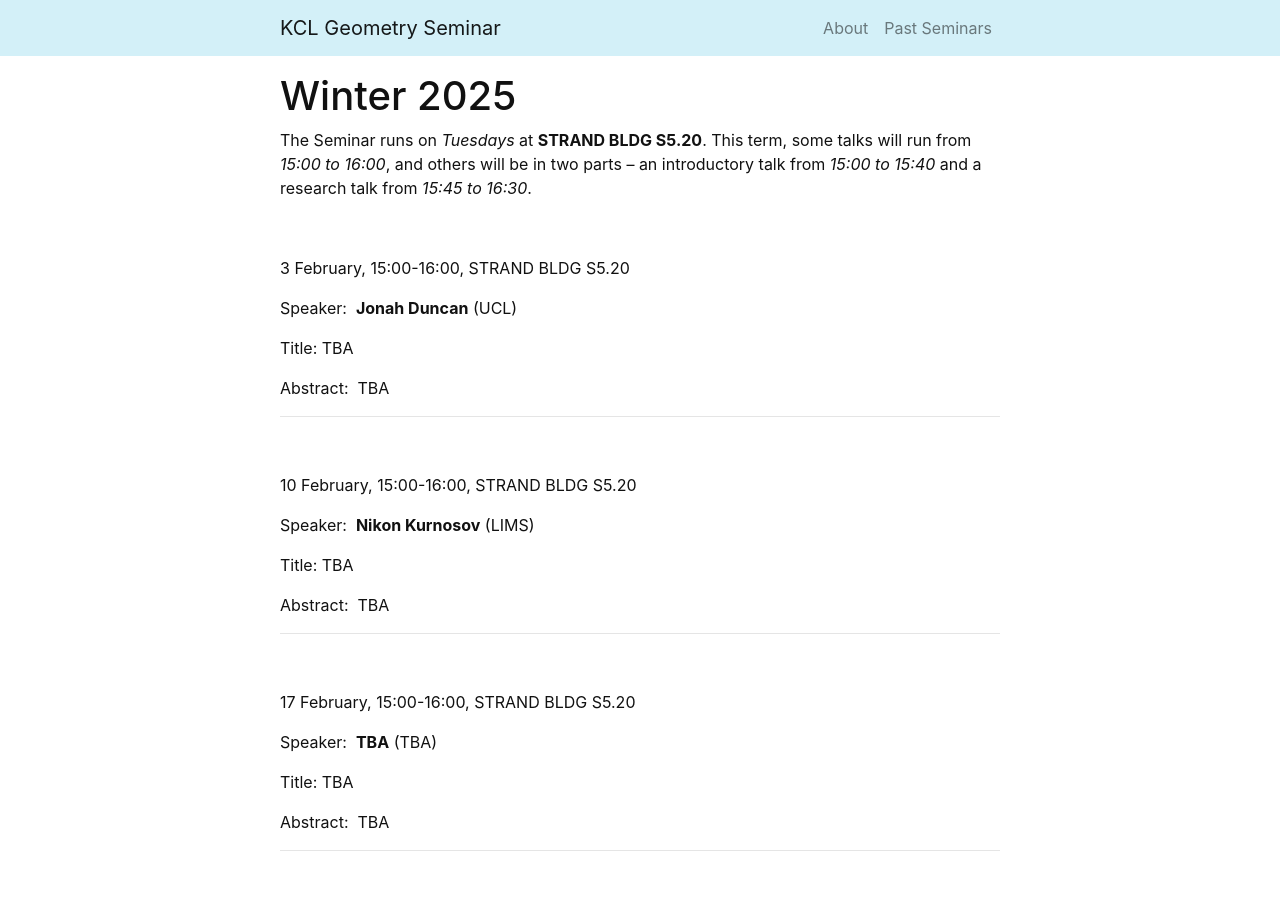
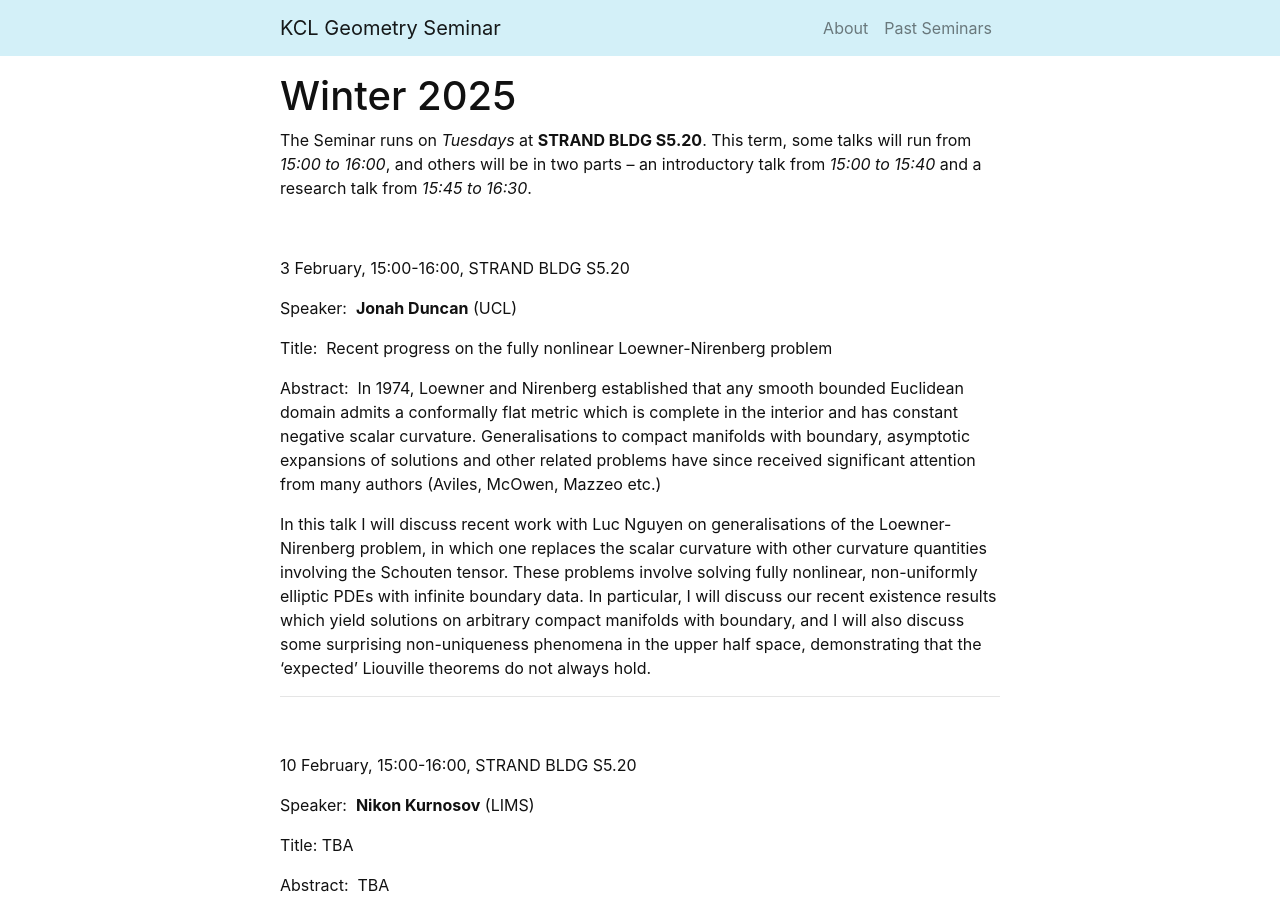
Before and after one commit to kcl-geometry-seminar/kcl-geometry-seminar.github.io, a Jekyll site: the page built from pages/index.md, in a window 1280 px wide and 900 px high. Built offline with Jekyll 4.4.1, drawn with Linux system fonts in a browser that asks for light colours; a script that is not in the unit is left out.

Commit message:
Revise title and abstract for Jonah Duncan's talk
Updated the title and abstract for the talk by Jonah Duncan.

```diff
--- a/pages/index.md
+++ b/pages/index.md
@@ -15,9 +15,13 @@ The Seminar runs on *Tuesdays* at **STRAND BLDG S5.20**. This term, some talks w
 
 Speaker:&nbsp; **Jonah Duncan** (UCL)
 
-Title:&nbsp;TBA
+Title:&nbsp; Recent progress on the fully nonlinear Loewner-Nirenberg problem
 
-Abstract:&nbsp; TBA
+
+
+Abstract:&nbsp; In 1974, Loewner and Nirenberg established that any smooth bounded Euclidean domain admits a conformally flat metric which is complete in the interior and has constant negative scalar curvature. Generalisations to compact manifolds with boundary, asymptotic expansions of solutions and other related problems have since received significant attention from many authors (Aviles, McOwen, Mazzeo etc.)
+
+In this talk I will discuss recent work with Luc Nguyen on generalisations of the Loewner-Nirenberg problem, in which one replaces the scalar curvature with other curvature quantities involving the Schouten tensor. These problems involve solving fully nonlinear, non-uniformly elliptic PDEs with infinite boundary data. In particular, I will discuss our recent existence results which yield solutions on arbitrary compact manifolds with boundary, and I will also discuss some surprising non-uniqueness phenomena in the upper half space, demonstrating that the 'expected' Liouville theorems do not always hold.
 
 ---------------------------------------------------------
 <br />
```
